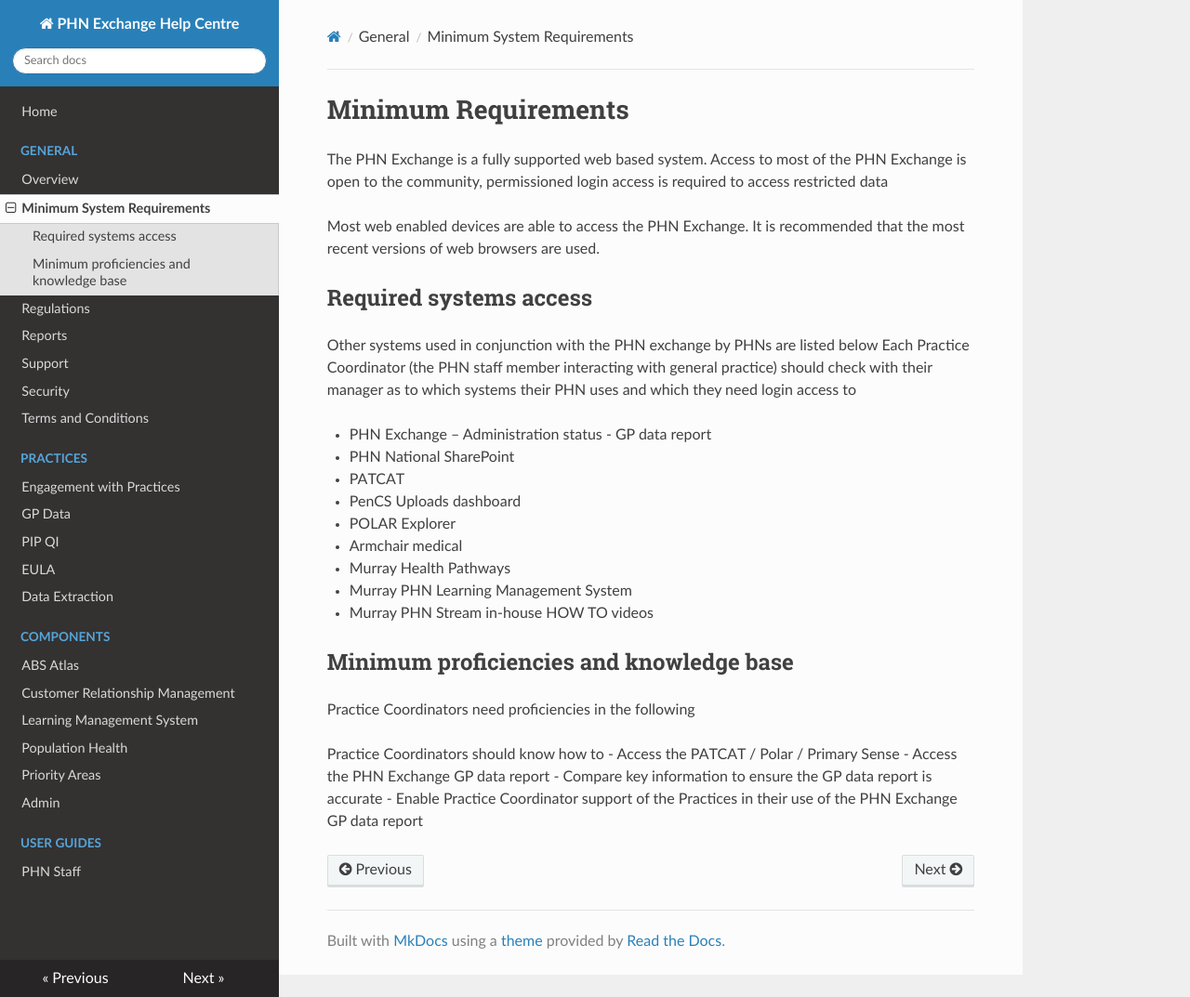
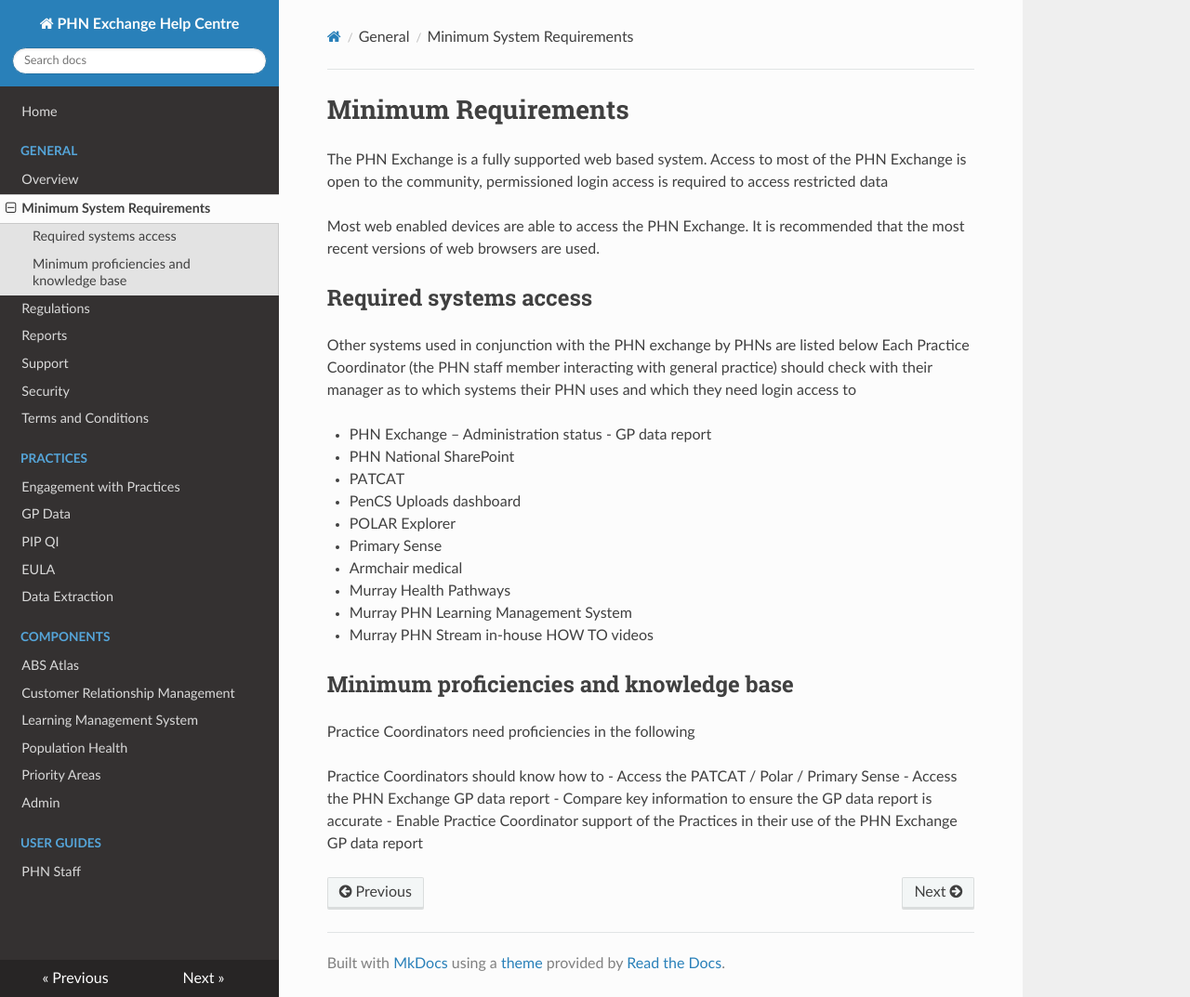
Before and after one commit to MurrayPHN/phn-exchange-docs, an MkDocs documentation site: the page built from docs/minimum.md, in a window 1280 px wide and 1073 px high. Shown: the whole window at 93% size. Built offline with MkDocs 1.6.1, drawn with Linux system fonts in a browser that asks for light colours; nearby versions of some CDN libraries.

Commit message:
Update minimum.md

```diff
--- a/docs/minimum.md
+++ b/docs/minimum.md
@@ -15,6 +15,7 @@ Each Practice Coordinator (the PHN staff member interacting with general practic
 - PATCAT
 - PenCS Uploads dashboard
 - POLAR Explorer
+- Primary Sense
 - Armchair medical
 - Murray Health Pathways
 - Murray PHN Learning Management System
```
